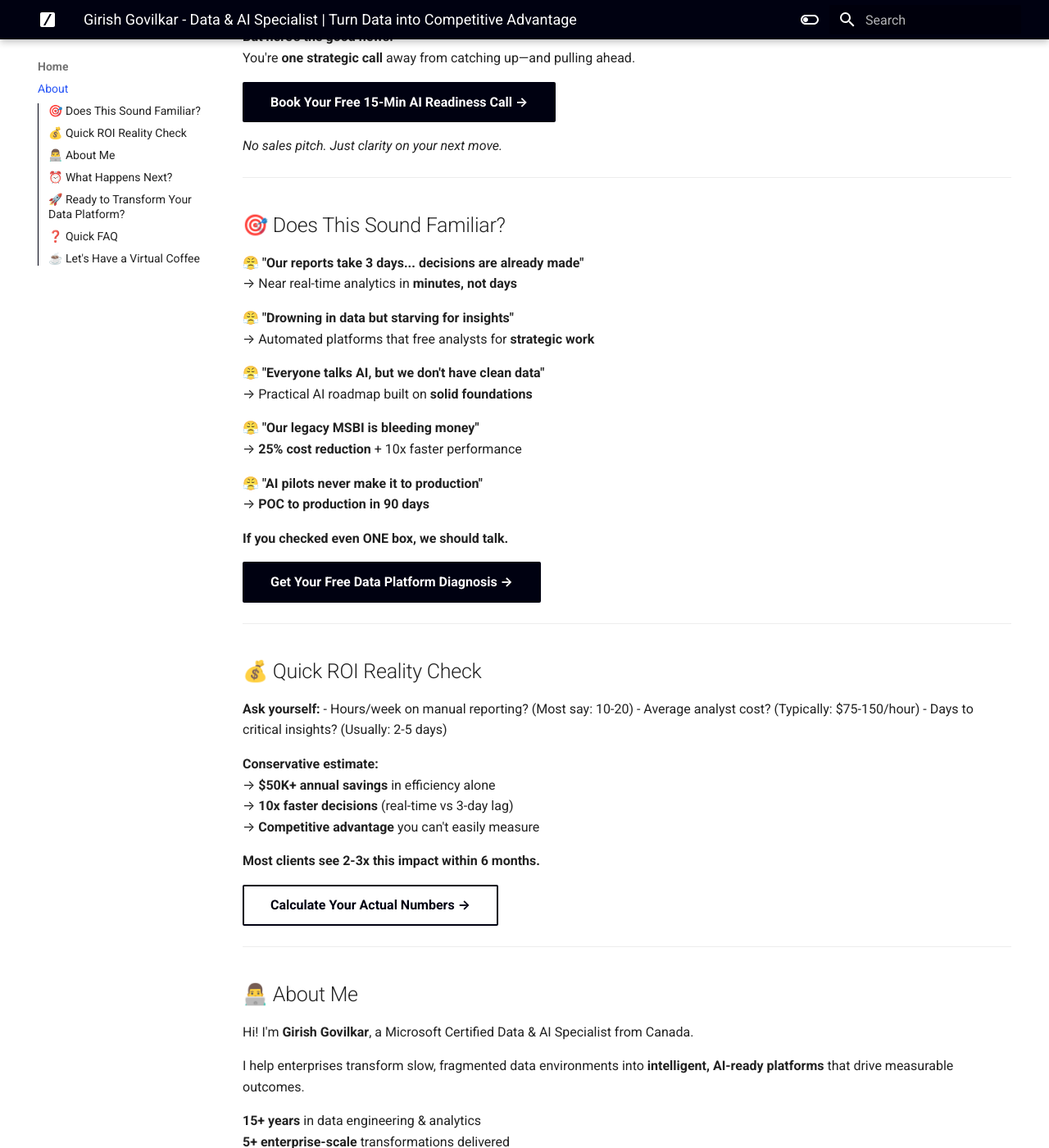
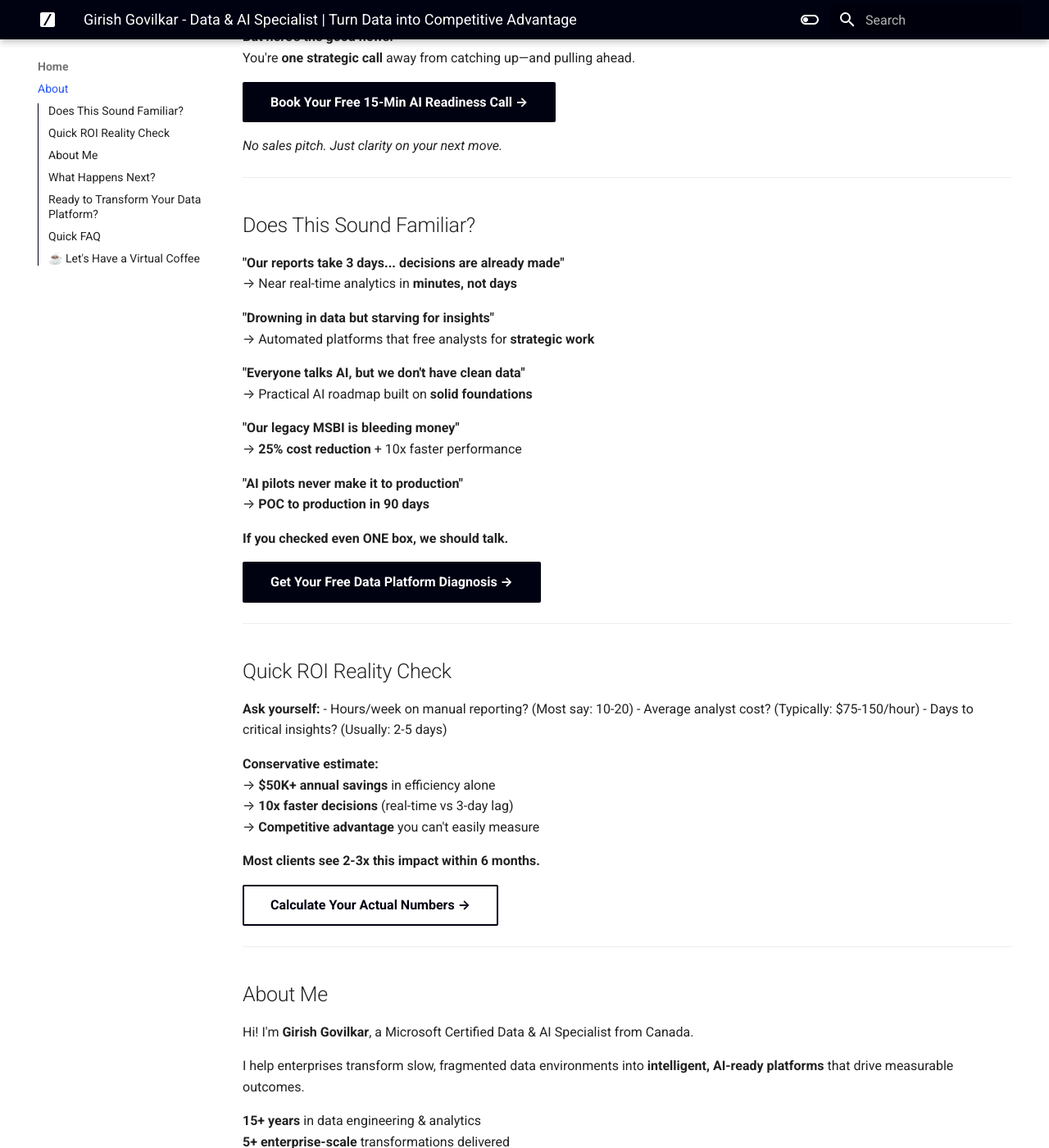
Before and after one commit to govilkargirish/govilkargirish.github.io, an MkDocs documentation site: the page built from docs/index.md, in a window 1280 px wide and 1400 px high, scrolled down 288 px. Shown: the whole window at 82% size. Built offline with MkDocs 1.6.1 and Material for MkDocs 9.7.7, drawn with Linux system fonts in a browser that asks for light colours; some of the changed text lies outside the part shown.

```diff
--- a/docs/index.md
+++ b/docs/index.md
@@ -45,23 +45,23 @@ You're **one strategic call** away from catching up—and pulling ahead.
 
 ---
 
-## 🎯 Does This Sound Familiar?
+## Does This Sound Familiar?
 
 <div class="pain-points" markdown>
 
-**😤 "Our reports take 3 days... decisions are already made"**
+**"Our reports take 3 days... decisions are already made"**
 → Near real-time analytics in **minutes, not days**
 
-**😤 "Drowning in data but starving for insights"**
+**"Drowning in data but starving for insights"**
 → Automated platforms that free analysts for **strategic work**
 
-**😤 "Everyone talks AI, but we don't have clean data"**
+**"Everyone talks AI, but we don't have clean data"**
 → Practical AI roadmap built on **solid foundations**
 
-**😤 "Our legacy MSBI is bleeding money"**
+**"Our legacy MSBI is bleeding money"**
 → **25% cost reduction** + 10x faster performance
 
-**😤 "AI pilots never make it to production"**
+**"AI pilots never make it to production"**
 → **POC to production in 90 days**
 
 </div>
@@ -72,7 +72,7 @@ You're **one strategic call** away from catching up—and pulling ahead.
 
 <!-- ---
 
-## 📊 Real Results from Real Companies
+## Real Results from Real Companies
 
 <div class="results-grid" markdown>
 
@@ -94,7 +94,7 @@ Result: **80% time savings** + ML predictions
 
 ---
 
-## 💰 Quick ROI Reality Check
+## Quick ROI Reality Check
 
 **Ask yourself:**
 - Hours/week on manual reporting? (Most say: 10-20)
@@ -112,7 +112,7 @@ Result: **80% time savings** + ML predictions
 
 ---
 
-## 👨‍💻 About Me
+## About Me
 
 Hi! I'm **Girish Govilkar**, a Microsoft Certified Data & AI Specialist from Canada.
 
@@ -134,7 +134,7 @@ I help enterprises transform slow, fragmented data environments into **intellige
 <!--
 ---
 
-## 💬 What Clients Say
+## What Clients Say
 
 > *"Girish delivered a modern platform that's cheaper, faster, and scales with our growth. **ROI achieved in 8 months.**"*
 > — CTO, E-Commerce Company
@@ -147,7 +147,7 @@ I help enterprises transform slow, fragmented data environments into **intellige
 
 ---
 
-## ⏰ What Happens Next?
+## What Happens Next?
 
 **Your roadmap to modern data:**
 
@@ -160,7 +160,7 @@ I help enterprises transform slow, fragmented data environments into **intellige
 
 ---
 
-## 🚀 Ready to Transform Your Data Platform?
+## Ready to Transform Your Data Platform?
 
 **I only take on 3 new clients per quarter** to ensure exceptional results.
 
@@ -170,7 +170,7 @@ I help enterprises transform slow, fragmented data environments into **intellige
 
 ---
 
-## ❓ Quick FAQ
+## Quick FAQ
 
 **How fast can you start?**
 New projects typically begin within 1-2 weeks.
--- /dev/null
+++ b/docs/javascripts/external-links.js
@@ -0,0 +1,8 @@
+document.addEventListener("DOMContentLoaded", function () {
+  document.querySelectorAll('a[href^="http"]').forEach(function(link) {
+    if (!link.href.includes(window.location.hostname)) {
+      link.setAttribute("target", "_blank");
+      link.setAttribute("rel", "noopener");
+    }
+  });
+});
--- a/mkdocs.yml
+++ b/mkdocs.yml
@@ -11,6 +11,7 @@ nav:
       - portfolio/projects/project-1.md
       - portfolio/projects/project-2.md
       - portfolio/projects/project-3.md
+  - Book Your Free 15-Min Free Intro Call : https://cal.com/girish-govilkar/introduction-call
   # - Blog:
   #   - blog/index.md
 
@@ -102,5 +103,8 @@ extra_javascript:
 # extra_files:
 #   - docs/robots.txt
 
+extra_javascript:
+  - javascripts/external-links.js
+
 copyright: |
   &copy; 2026 <a href="https://www.linkedin.com" target="_blank" rel="noopener">Girish Govilkar</a>. All rights reserved.
```
Also changed, not shown: docs/portfolio/projects/project-1.md (+2 -2 lines), docs/portfolio/projects/project-2.md (+1 -22 lines), docs/portfolio/projects/project-3.md (+0 -38 lines), docs/assets/Reporting-Architecture.png, docs/assets/stock-replenishment-tool.png.
